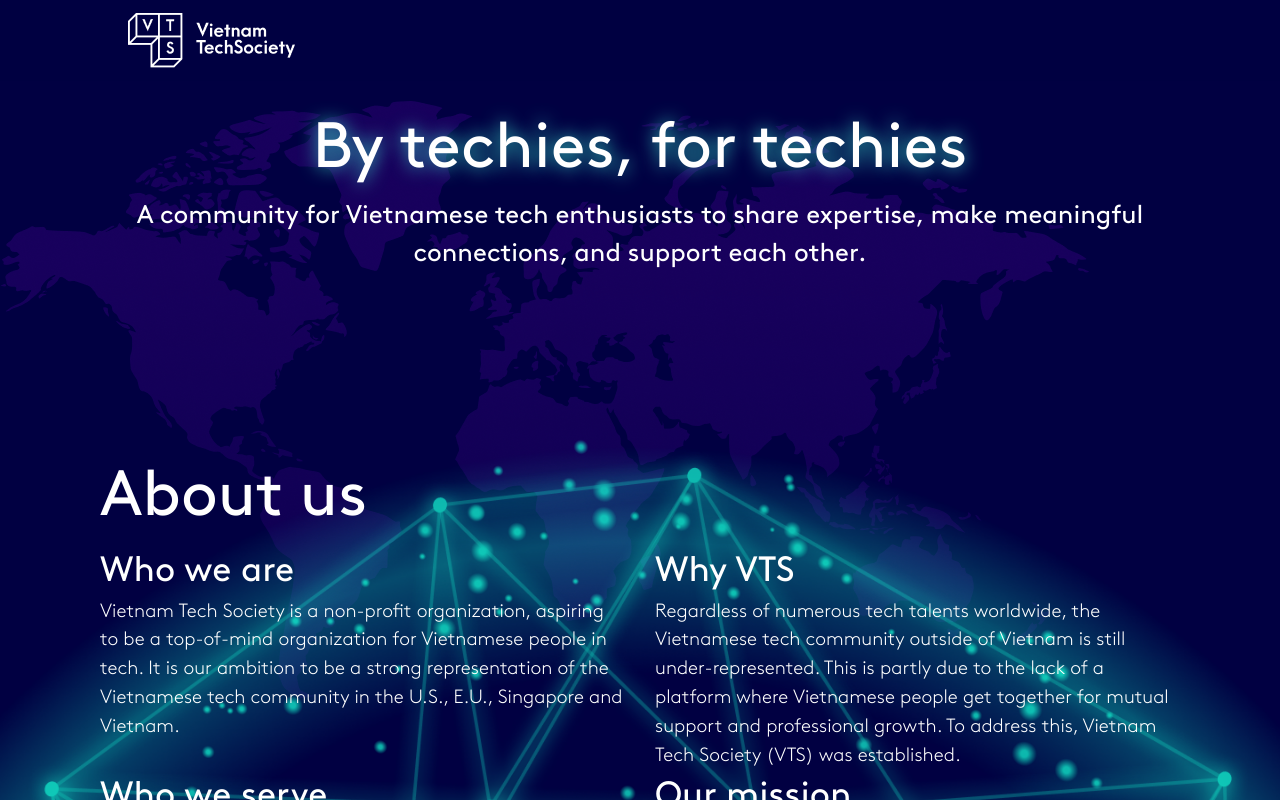
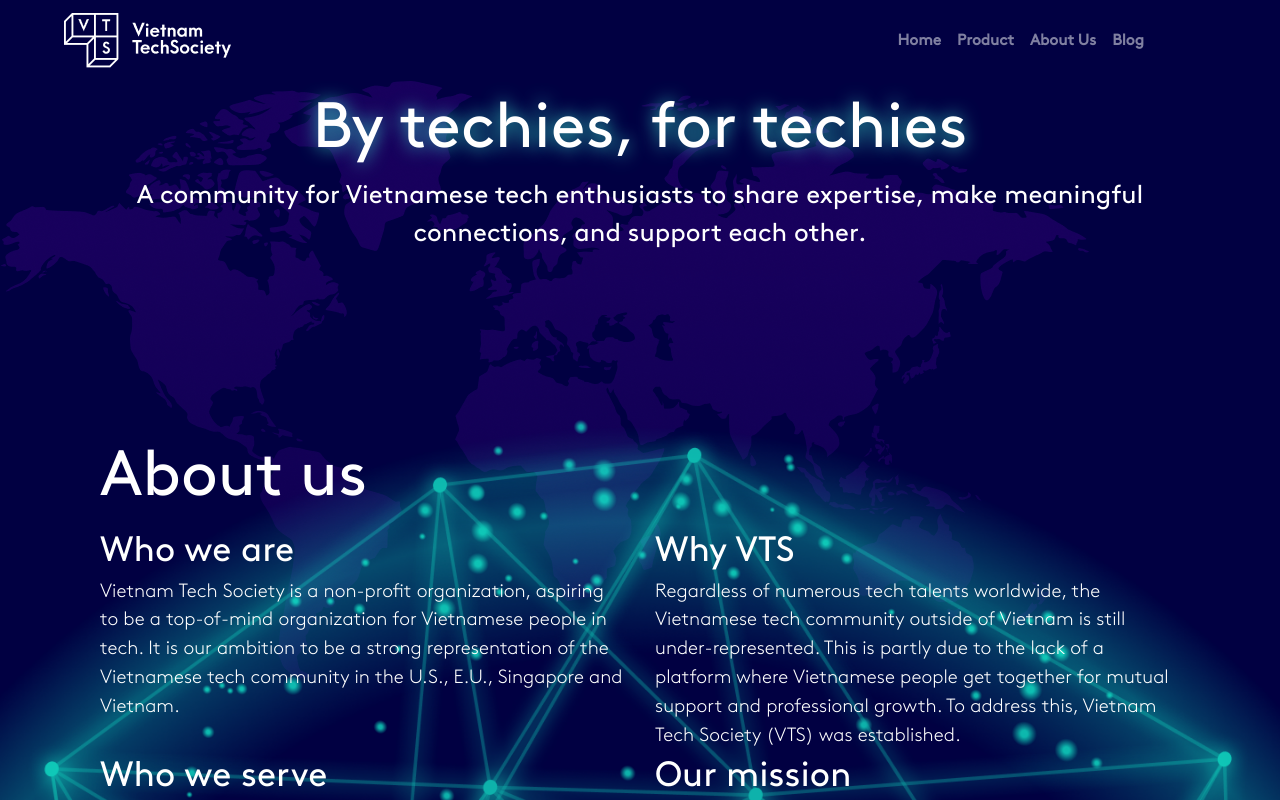
Before and after one commit to Vietnam-Tech-Society/vts-landing-page, a React (Create React App) app: page / in a window 1280 px wide. Shown: the top 800 px of the page. Built offline with nearby package versions, Linux system fonts and the light colour scheme.

Commit message:
Navbar testing

```diff
--- a/src/App.css
+++ b/src/App.css
@@ -15,13 +15,13 @@
 .navbar-header {
   font-family: VTS;
   font-weight: bold;
-  font-size: max(1.4vw, 20px);
-  padding-left: 10% !important;
+  font-size: max(1.2vw, 15px);
+  padding-left: 5% !important;
   padding-right: 10% !important;
-  justify-content: space-between;
-  margin-bottom: 20px;
-  background: rgba(1, 0, 66, 0.582) !important;
-  backdrop-filter: blur(3.47vw);
+  /* justify-content: space-between; */
+  /* margin-bottom: 20px; */
+  /* background: rgba(1, 0, 66, 0.582) !important;
+  backdrop-filter: blur(3.47vw); */
 }
 
 .center {
--- a/src/components/Header.js
+++ b/src/components/Header.js
@@ -1,5 +1,5 @@
 import React from "react";
-import { Navbar } from 'react-bootstrap';
+import { Navbar, Nav } from 'react-bootstrap';
 import logo from "../assets/img/fulllogo.png";
 
 const Header = () => {
@@ -8,6 +8,12 @@
       <Navbar.Brand href="/">
         <img src={logo} alt="logo" />
       </Navbar.Brand>
+      <Nav className="ml-auto">
+        <Nav.Link href="/">Home</Nav.Link>
+        <Nav.Link href="/product">Product</Nav.Link>
+        <Nav.Link href="/about">About Us</Nav.Link>
+        <Nav.Link href="/blog">Blog</Nav.Link>
+      </Nav>
     </Navbar>
   );
 }
--- a/src/pages/Home.js
+++ b/src/pages/Home.js
@@ -1,4 +1,4 @@
-import React, { useEffect } from 'react';
+import React from 'react';
 import { Col, Container, Row, Image } from 'react-bootstrap';
 import map from "../assets/img/map.png";
 import group from "../assets/img/group.png";
```
